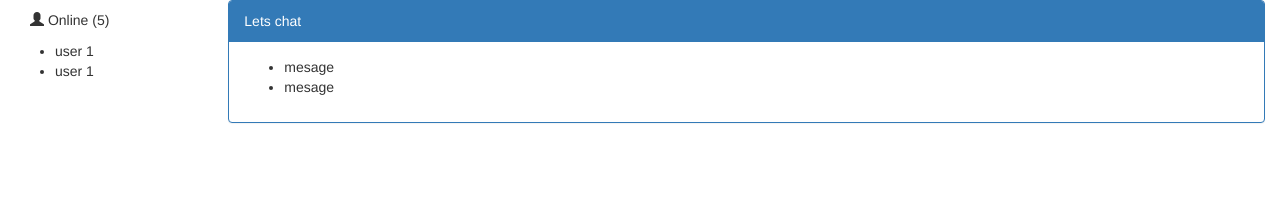
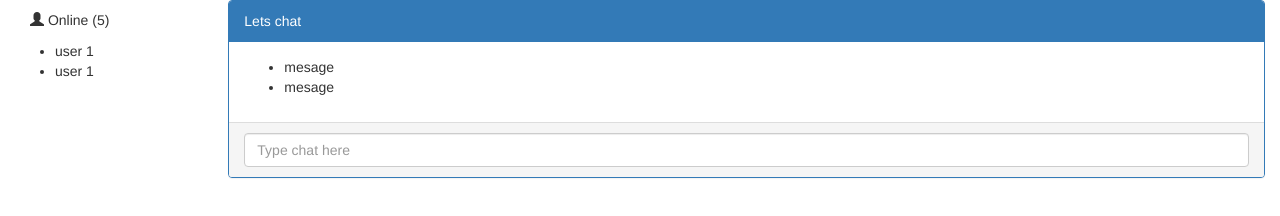
Before and after one commit to Amr-shoeib/Chat-App_HW, a plain HTML site: page index.html in a window 1280 px wide. Drawn offline with nearby package versions, Linux system fonts and the light colour scheme; files that its build step writes are made by us from their sources.

Commit message:
Chat text area
create a form for the chat space

```diff
--- a/index.html
+++ b/index.html
@@ -32,6 +32,13 @@
             </ul>
         </div>
 
+        <div class="panel-footer">
+            <form>
+                <input type="text" class="form-control input lg" placeholder="Type chat here"/>
+            </form>
+
+        </div>
+
        </div>
     </div>
 </body>
```
